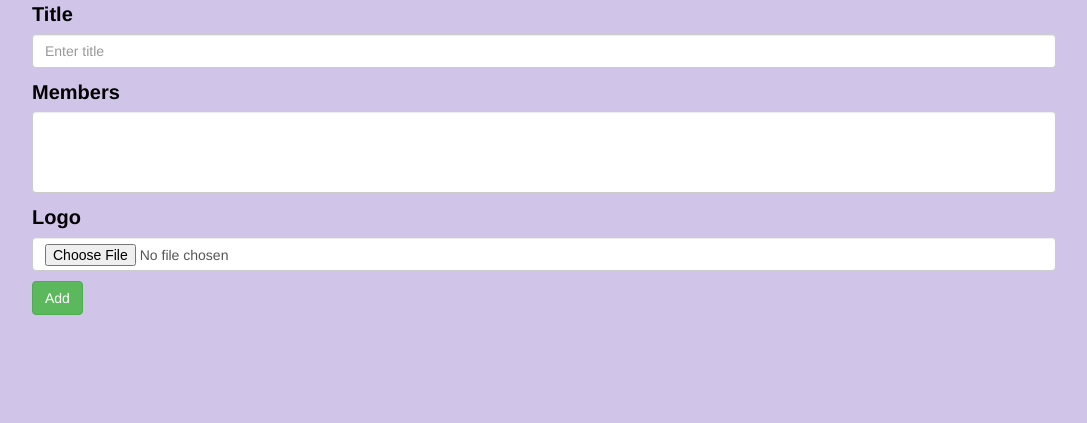
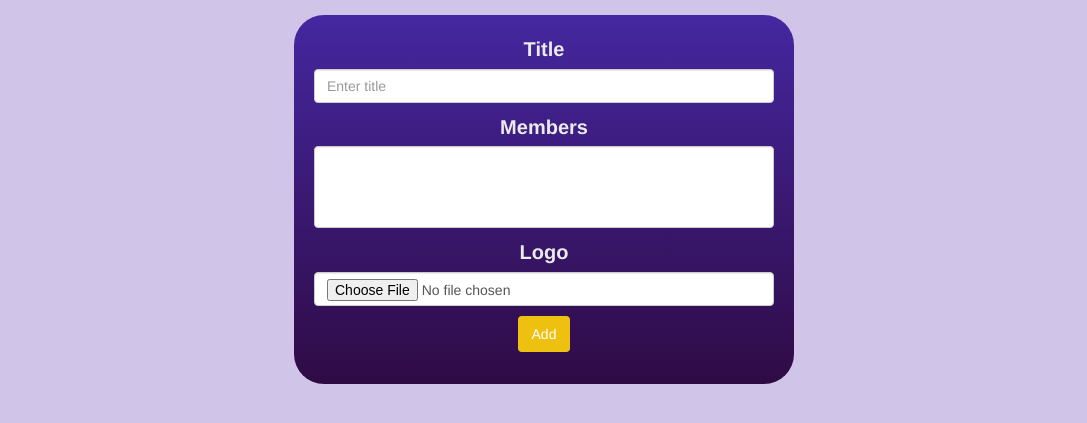
Before and after one commit to zeculesu/vitamo, a Flask app: page /add_chat in a window 1280 px wide. Shown: the part 60-483 px from the top of the page, without its empty margins (96-1183 px from the left). Run offline with Flask 2, Linux system fonts and the light colour scheme; a user stored in the database is signed in; tables that the repository leaves empty hold one stand-in row (values such as "Sample post"); a database or web service that is not in the repository returns one stand-in record (values such as "Sample title"); data that the repository does not hold is empty; some libraries are stand-ins or nearby versions.

Commit message:
refactored styles

```diff
--- a/static/css/style.css
+++ b/static/css/style.css
@@ -247,12 +247,13 @@ a:hover,a:focus{
     clear: both;
     overflow: hidden;
     min-width: 200px;
-    max-width: 1000px;
+    max-width: 760px;
+    height:100%;
     background: #fff7ff;
     display: flex;
     padding: 3px 18px;
     margin-top: 5px;
-    margin-left: 18px;
+    margin-left: 5px;
     margin-right: auto;
     border-radius: 10px;
     border:2px #2f0b45  solid;
@@ -305,6 +306,6 @@ a:hover,a:focus{
     border-radius: 5px;
     border: none;
     color: white;
-    text-align: center  ;
+    text-align: center;
     font-size: 15px;
 }
--- a/templates/chat_form.html
+++ b/templates/chat_form.html
@@ -5,15 +5,16 @@
 {% endblock %}
 
 {% block content %}
-<form action="" method="post" enctype="multipart/form-data">
+<div class="card" style="height: 369px;">
+<form action="" method="post" enctype="multipart/form-data" style="padding: 20px;">
     {{ form.hidden_tag() }}
     <p>
-        {{ form.title.label }}
-        {{ form.title(class="form-control", placeholder="Enter title") }}
+        {{ form.title.label(style="color: #ebebeb;") }}
+        {{ form.title(class="form-control", style="widht: 80%", placeholder="Enter title") }}
     </p>
     <p>
-        {{ form.users.label }}
-        <select class="form-control" id="users"  multiple name="users" required>
+        {{ form.users.label(style="color: #ebebeb;") }}
+        <select class="form-control" id="users" style="widht: 80%"  multiple name="users" required>
             {% for val, key in form.users.choices %}
             {% if key in form.users.assigned_choices %}
             <option value="{{ val }}" selected>{{ key }}</option>
@@ -25,11 +26,12 @@
 <!--        {{ form.users(class="form-control") }}-->
     </p>
     <p>
-        {{ form.logo.label }}
+        {{ form.logo.label(style="color: #ebebeb;") }}
         {{ form.logo(class="form-control") }}
     </p>
     <p>
-        {{ form.submit(class="btn btn-success", value="{}".format(submit_text)) }}
+        {{ form.submit(class="btn btn-success", style="background: #eec111; border:2px #eec111  solid;", value="{}".format(submit_text)) }}
     </p>
 </form>
+</div>
 {% endblock %}
```
